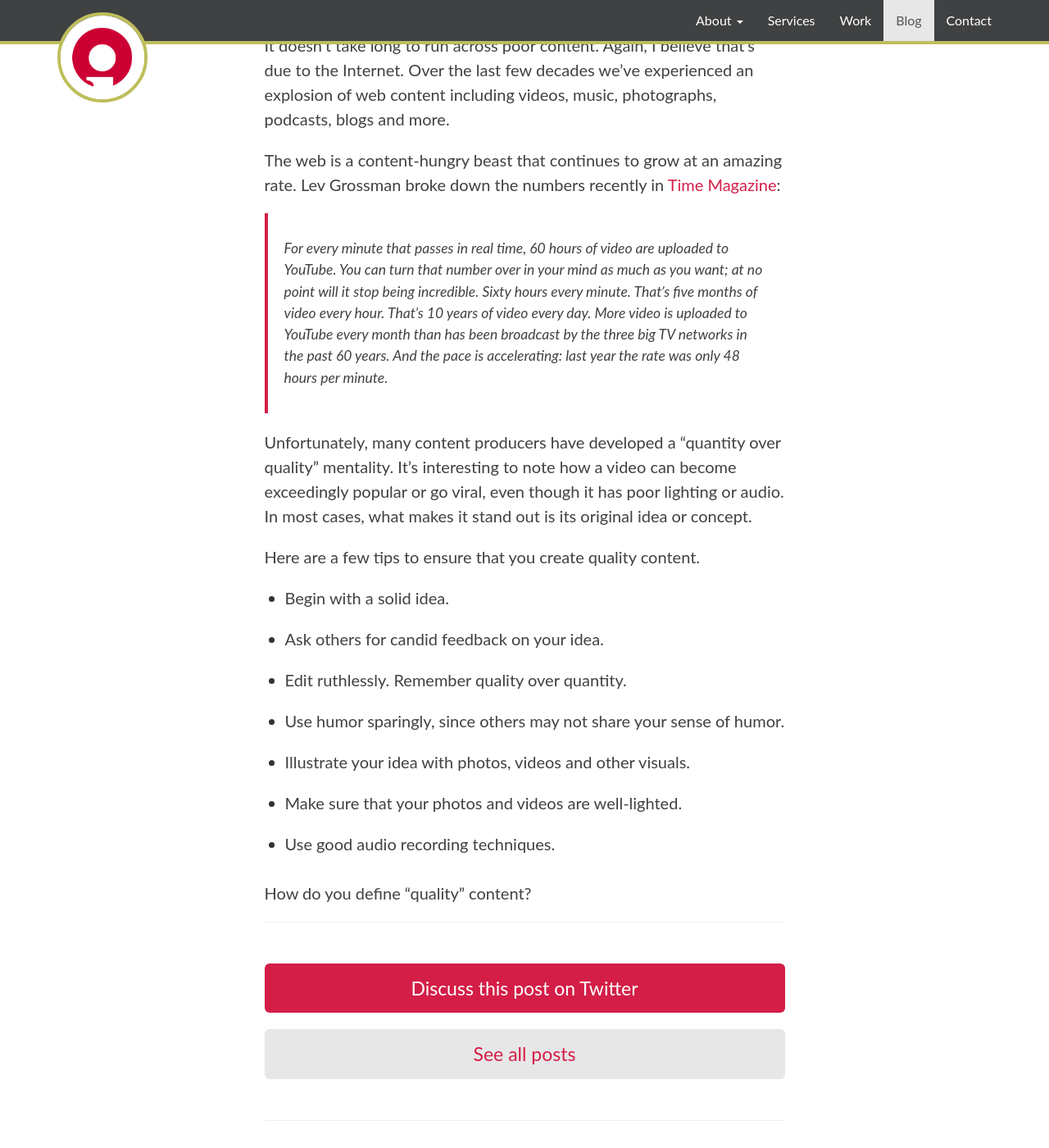
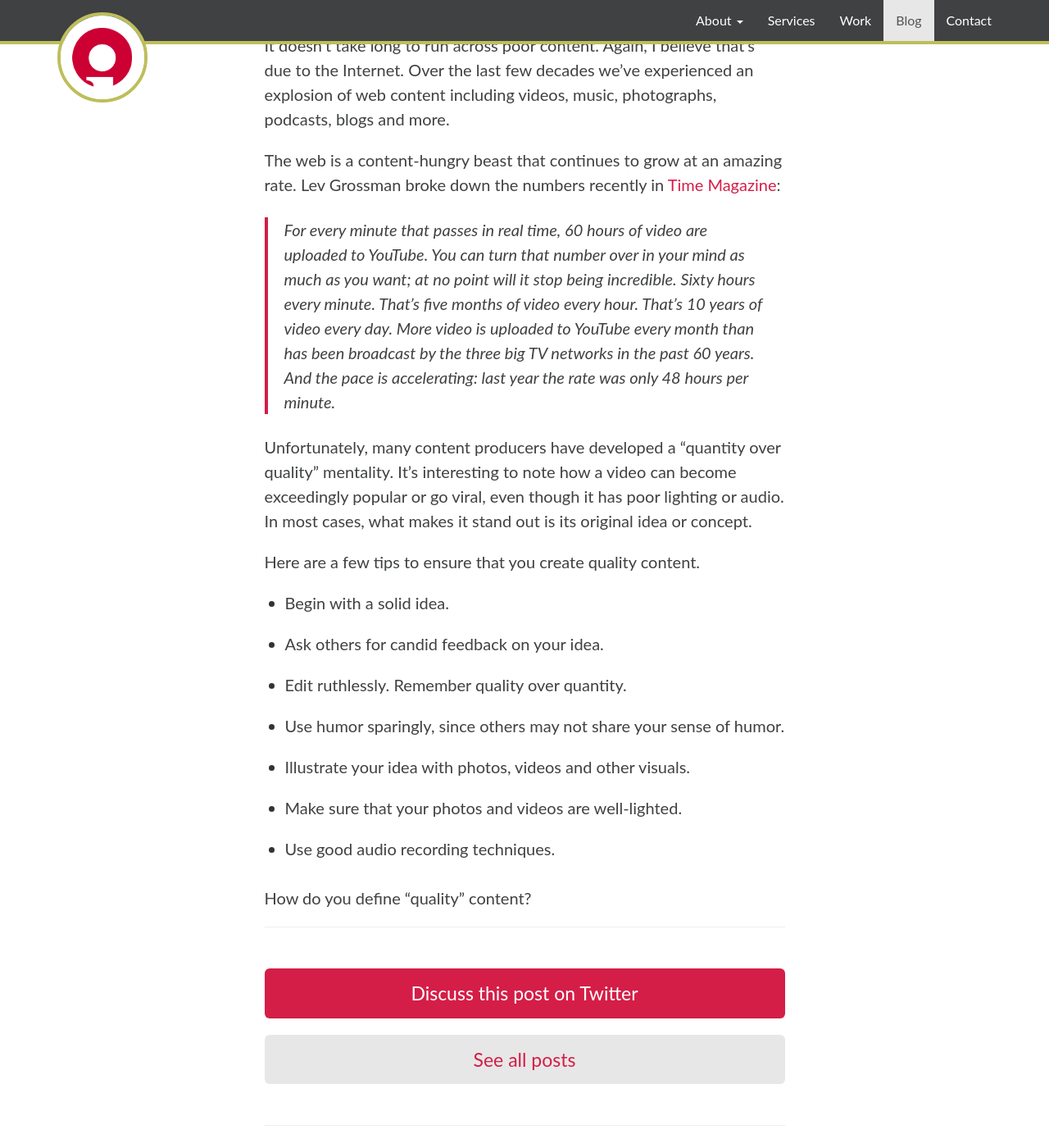
Before and after one commit to insight-creative/insight-creative.github.io, a Jekyll site: the page built from blog/_posts/2012-02-06-quality-content-starts-with-the-idea.md, in a window 1280 px wide and 1400 px high, scrolled down 634 px. Shown: the whole window at 82% size. Built offline with Jekyll 4.4.1, drawn with Linux system fonts in a browser that asks for light colours; nearby versions of some CDN libraries.

Commit message:
Add audio blog post, adjust blockquote styles.

```diff
--- a/CNAME
+++ b/CNAME
@@ -1 +1 @@
-new.insightcreative.com
+www.insightcreative.com
--- a/blog/index.html
+++ b/blog/index.html
@@ -10,7 +10,7 @@ title: Insight Blog
     <p class="article-meta">By {{ post.author }} — {{ post.date | date: "%B %-d, %Y" }}</p>
   </div>
   <div class="article-body">
-    {{ post.content | truncatewords: 175 }}
+    {{ post.content | truncatewords: 176 }}
   </div>
   <div class="article-footer">
     <a href="{{ post.url }}" class="btn btn-lg btn-default">Read more</a>
--- a/css/main.css
+++ b/css/main.css
@@ -118,10 +118,15 @@ a:focus {
 }
 blockquote {
   font-style: italic;
+  font-size: 1rem;
   border-left: 4px solid #D41E47;
+  padding-top: 0px;
+  padding-bottom: 0px;
+  margin-top: 25px;
+  margin-bottom: 25px;
 }
-blockquote p:last-child {
-  margin-bottom: 20px;
+blockquote p {
+  margin-top: 0;
 }
 ul, ol, ul ul, ol ol, ul ol, ol ul {
   margin-bottom: 30px;
@@ -444,7 +449,8 @@ article ol li {
   border-radius: 3px;
 }
 .article-body iframe {
-  margin-bottom: 30px;
+  margin-top: 15px;
+  margin-bottom: 15px;
 }
 .article-footer {
   margin-bottom: 40px;
```
Also changed, not shown: blog/_posts/2014-07-18-collaborating-with-a-web-designer-developer.md (added, +29 -0 lines).
